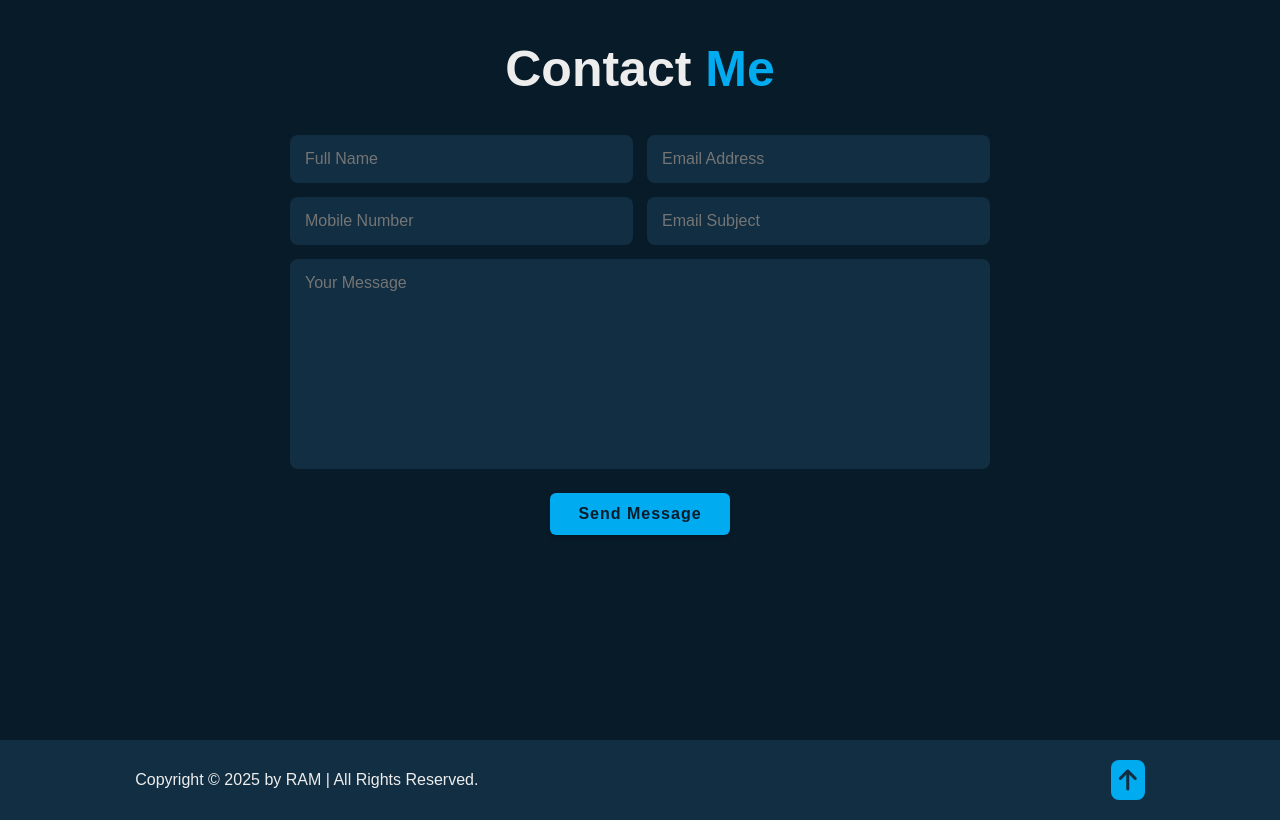
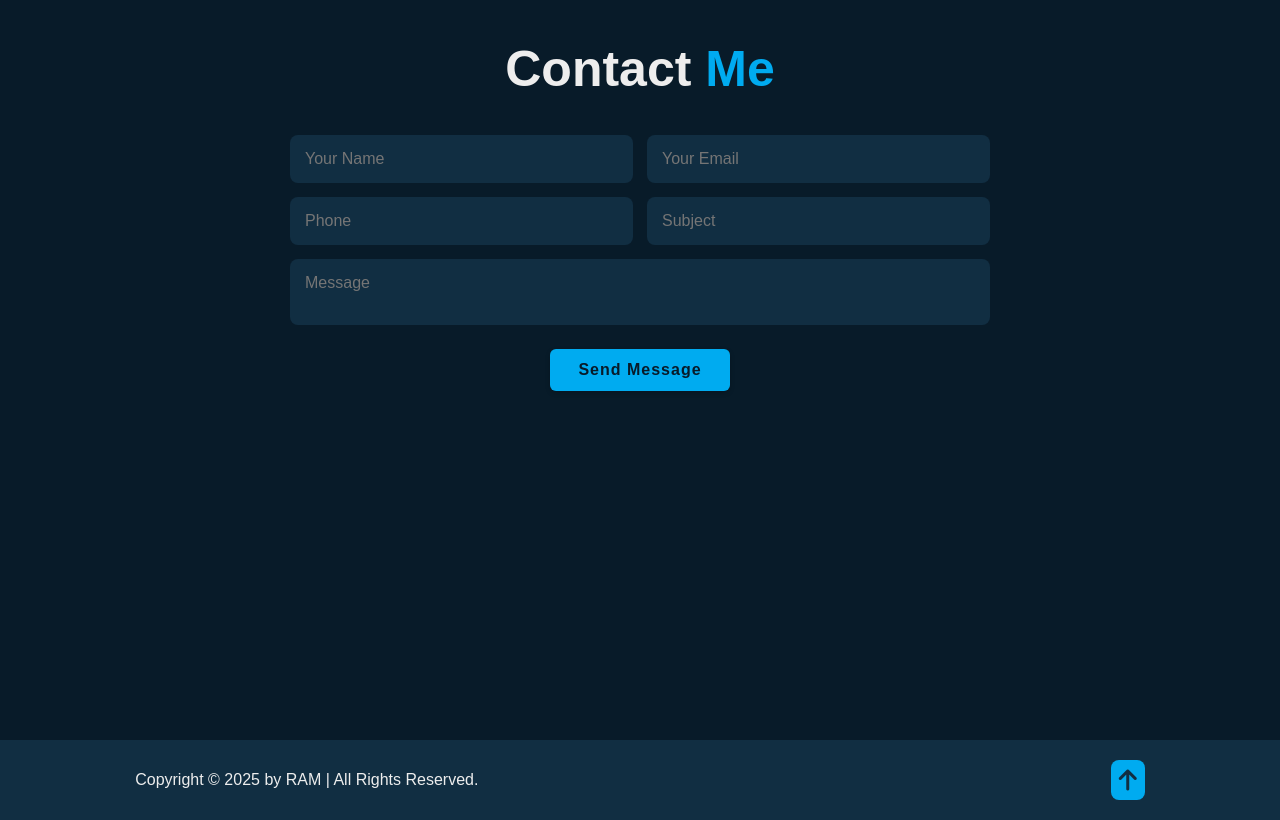
Before and after one commit to Krishna1687/portofolio-website, a plain HTML site: page index.html in a window 1280 px wide. Shown: the part 3260-4080 px from the top of the page. Drawn offline with nearby package versions, Linux system fonts and the light colour scheme.

Commit message:
Add files via upload

```diff
--- a/index.html
+++ b/index.html
@@ -184,14 +184,14 @@
             <h2 class="heading">Contact <span>Me</span></h2>
             <form action="https://formspree.io/f/xvgajkbd">
                 <div class="input-box">
-                    <input type="text" placeholder="Full Name" required>
-                    <input type="email" placeholder="Email Address" required>
+                    <input type="text" name="name" placeholder="Your Name" required />
+                    <input type="email" name="email" placeholder="Your Email" required />
                 </div>
                 <div class="input-box">
-                    <input type="number" placeholder="Mobile Number">
-                    <input type="text" placeholder="Email Subject">
+                    <input type="tel" name="phone" placeholder="Phone" />
+                    <input type="text" name="subject" placeholder="Subject" />
                 </div>
-                <textarea cols="30" rows="10" placeholder="Your Message" required></textarea>
+                <textarea name="message" placeholder="Message" required></textarea>
                 <button type="submit" class="btn">Send Message</button>
             </form>
         </div>
```
